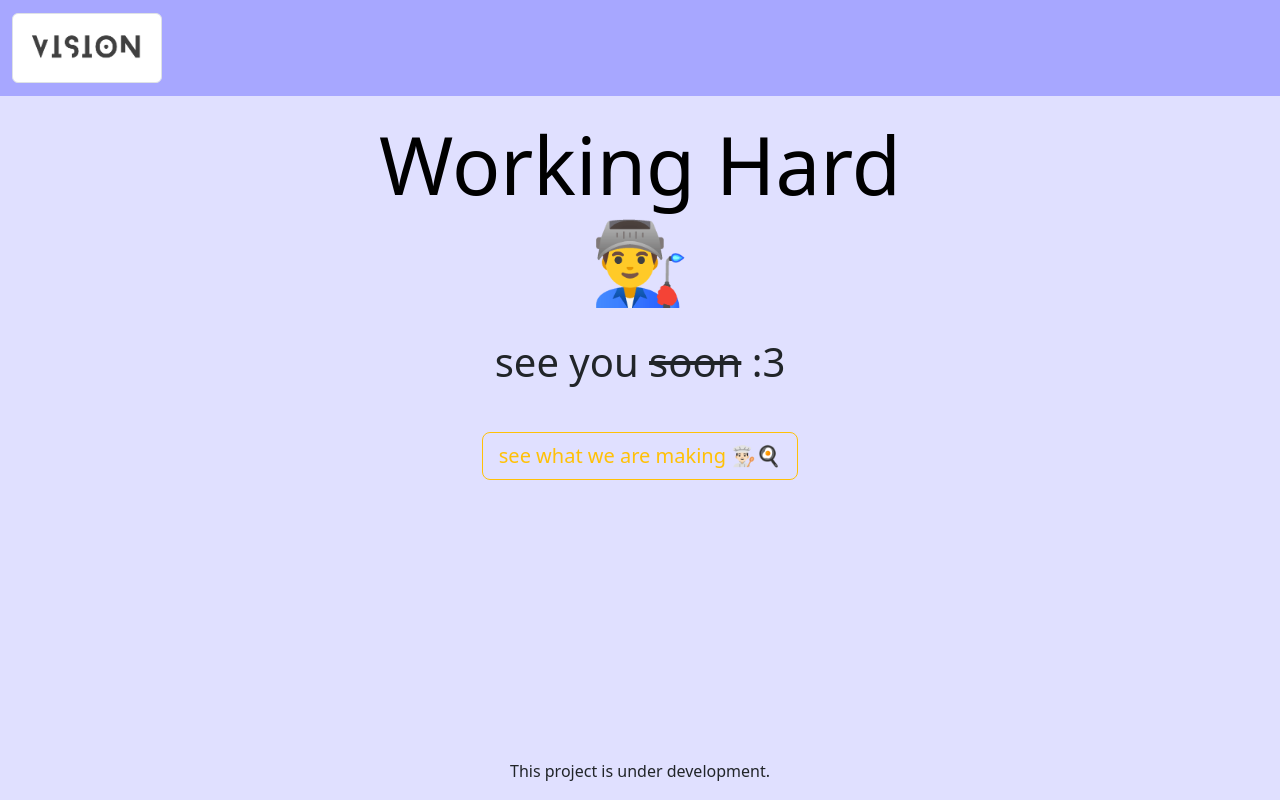
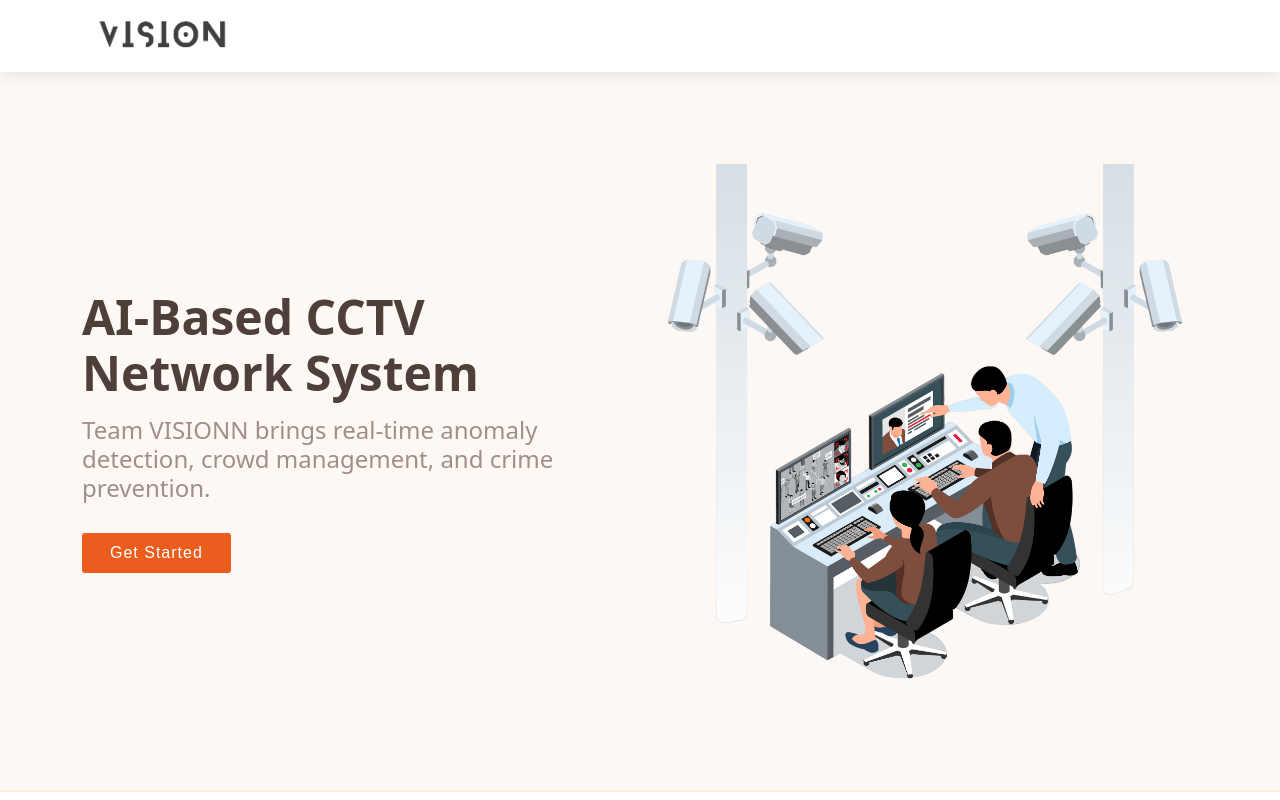
Before and after one commit to VSI0N/vision, a Flask app: page / in a window 1280 px wide. Run offline with Flask 3, Linux system fonts and the light colour scheme.

Commit message:
Update Website
Coming Soon

```diff
--- /dev/null
+++ b/static/css/home.css
@@ -0,0 +1,204 @@
+/*--------------------------------------------------------------
+# Header
+--------------------------------------------------------------*/
+#header {
+    height: 72px;
+    transition: all 0.5s;
+    z-index: 997;
+    transition: all 0.5s;
+    background: #fff;
+    box-shadow: 0px 2px 15px rgba(0, 0, 0, 0.1);
+  }
+
+  #header .logo h1 {
+    font-size: 30px;
+    margin: 0;
+    line-height: 1;
+    font-weight: 400;
+    letter-spacing: 2px;
+  }
+
+  #header .logo h1 a,
+  #header .logo h1 a:hover {
+    color: #7a6960;
+    text-decoration: none;
+  }
+
+  #header .logo img {
+    padding: 0;
+    margin: 0;
+    max-height: 70px;
+  }
+
+  #main {
+    margin-top: 72px;
+  }
+
+  /*--------------------------------------------------------------
+  # Navigation Menu
+  --------------------------------------------------------------*/
+  /**
+  * Desktop Navigation
+  */
+  .navbar {
+    padding: 0;
+  }
+
+  .navbar .getstarted,
+  .navbar .getstarted:focus {
+    background: #eb5d1e;
+    color: #fff;
+    padding: 10px 25px;
+    margin-left: 30px;
+    border-radius: 50px;
+  }
+
+  .navbar .getstarted:hover,
+  .navbar .getstarted:focus:hover {
+    color: #fff;
+    background: #ee7843;
+  }
+
+
+  /**
+  * Mobile Navigation
+  */
+  .mobile-nav-toggle {
+    color: #7a6960;
+    font-size: 28px;
+    cursor: pointer;
+    display: none;
+    line-height: 0;
+    transition: 0.5s;
+  }
+
+  @media (max-width: 991px) {
+    .mobile-nav-toggle {
+      display: block;
+    }
+
+    .navbar ul {
+      display: none;
+    }
+  }
+
+  .navbar-mobile {
+    position: fixed;
+    overflow: hidden;
+    top: 0;
+    right: 0;
+    left: 0;
+    bottom: 0;
+    background: rgba(78, 64, 57, 0.9);
+    transition: 0.3s;
+  }
+
+  .navbar-mobile .getstarted,
+  .navbar-mobile .getstarted:focus {
+    margin: 15px;
+  }
+
+
+  /*--------------------------------------------------------------
+  # Hero Section
+  --------------------------------------------------------------*/
+  #hero {
+    width: 100%;
+    height: 90vh;
+    background: #fef8f5;
+    border-bottom: 2px solid #fcebe3;
+    margin: 72px 0 -72px 0;
+  }
+
+  #hero h1 {
+    margin: 0;
+    font-size: 48px;
+    font-weight: 700;
+    line-height: 56px;
+    color: #4e4039;
+  }
+
+  #hero h2 {
+    color: #a08f86;
+    margin: 15px 0 0 0;
+    font-size: 24px;
+  }
+
+  #hero .btn-get-started {
+    font-family: "Raleway", sans-serif;
+    font-weight: 500;
+    font-size: 16px;
+    text-decoration: none;
+    letter-spacing: 1px;
+    display: inline-block;
+    padding: 8px 28px;
+    border-radius: 3px;
+    transition: 0.5s;
+    margin-top: 30px;
+    color: #fff;
+    background: #eb5d1e;
+  }
+
+  #hero .btn-get-started:hover {
+    background: #ef7f4d;
+  }
+
+  #hero .animated {
+    animation: up-down 2s ease-in-out infinite alternate-reverse both;
+  }
+
+  @media (max-width: 991px) {
+    #hero {
+      height: calc(100vh - 72px);
+    }
+
+    #hero .animated {
+      animation: none;
+    }
+
+    #hero .hero-img {
+      text-align: center;
+    }
+
+    #hero .hero-img img {
+      width: 50%;
+    }
+  }
+
+  @media (max-width: 768px) {
+    #hero h1 {
+      font-size: 28px;
+      line-height: 36px;
+    }
+
+    #hero h2 {
+      font-size: 18px;
+      line-height: 24px;
+    }
+
+    #hero .hero-img img {
+      width: 70%;
+    }
+  }
+
+  @media (max-width: 575px) {
+    #hero .hero-img img {
+      width: 80%;
+    }
+  }
+
+  @media (max-height: 600px) {
+    #hero {
+      height: 120vh;
+    }
+  }
+
+  @keyframes up-down {
+    0% {
+      transform: translateY(10px);
+    }
+
+    100% {
+      transform: translateY(-10px);
+    }
+  }
--- a/templates/home.html
+++ b/templates/home.html
@@ -1,79 +1,50 @@
 <!DOCTYPE html>
 <html lang="en">
 <head>
-    <link href="https://cdn.jsdelivr.net/npm/bootstrap@5.3.1/dist/css/bootstrap.min.css" rel="stylesheet" integrity="sha384-4bw+/aepP/YC94hEpVNVgiZdgIC5+VKNBQNGCHeKRQN+PtmoHDEXuppvnDJzQIu9" crossorigin="anonymous">
-    <script src="https://cdn.jsdelivr.net/npm/bootstrap@5.3.1/dist/js/bootstrap.bundle.min.js" integrity="sha384-HwwvtgBNo3bZJJLYd8oVXjrBZt8cqVSpeBNS5n7C8IVInixGAoxmnlMuBnhbgrkm" crossorigin="anonymous"></script>
    <meta charset="UTF-8">
    <meta http-equiv="X-UA-Compatible" content="IE=edge">
    <meta name="viewport" content="width=device-width, initial-scale=1.0">
 
-    <style>
-        body{
-            background-color:rgb(224, 224, 255) ;
-        }
-        .display-1{
-            color:black;
-            margin: auto;
-            width: 100%;
-            padding: 10px;
-            text-align: center;
-        }
-        .just_starting{
-            margin: auto;
-            width: 50%;
-            padding: 10px;
-            text-align: center;
-        }
-        .visit_vision_button{
-            margin: auto;
-            width: 50%;
-            padding: 20px;
-            text-align: center;
-        }
-        .footer{
-            bottom: 2%;
-            position: fixed;
-            margin: auto;
-            width: 100%;
-            padding: 1px;
-            text-align: center;
-        }
-    </style>
+   <!-- Template Main CSS File -->
+   <link rel="stylesheet" href="/static/css/home.css">
+   <link rel="icon" href="/static/camera.ico">
 
+   <!-- Bootstrap CSS Files -->
+   <link href="https://cdn.jsdelivr.net/npm/bootstrap@5.3.1/dist/css/bootstrap.min.css" rel="stylesheet" integrity="sha384-4bw+/aepP/YC94hEpVNVgiZdgIC5+VKNBQNGCHeKRQN+PtmoHDEXuppvnDJzQIu9" crossorigin="anonymous">
+   <script src="https://cdn.jsdelivr.net/npm/bootstrap@5.3.1/dist/js/bootstrap.bundle.min.js" integrity="sha384-HwwvtgBNo3bZJJLYd8oVXjrBZt8cqVSpeBNS5n7C8IVInixGAoxmnlMuBnhbgrkm" crossorigin="anonymous"></script>
+   <!-- Tittle -->
+   <title>Welcome to VISI0NN</title>
+</head>
 
+<body>
+   <!-- ======= Navbar Section ======= -->
+   <header id="header" class="fixed-top d-flex align-items-center">
+      <div class="container d-flex align-items-center justify-content-between">
+        <div class="logo">
+          <a href="home.html"><img src="/static/images/vision2.png" alt="" class="img-fluid"></a>
+        </div>
+      </div>
+    </header>
+    <!-- End Navbar -->
 
-    <title>Welcome to VISI0N</title>
-
-
-    <nav class="navbar" style="background-color:rgb(167, 167, 255) ;">
-        <div class="container-fluid">
-          <a class="navbar-brand" href="/">
-            <img class="img-thumbnail" src="/static/vision2.png" alt="Vision" width="150" height="100">
-          </a>
+    <!-- ======= Hero Section ======= -->
+    <section id="hero" class="d-flex align-items-center">
+      <div class="container">
+        <div class="row gy-4">
+          <div class="col-lg-6 order-2 order-lg-1 d-flex flex-column justify-content-center">
+            <h1>AI-Based CCTV Network System</h1>
+            <h2>Team VISIONN brings real-time anomaly detection, crowd management, and crime prevention.</h2>
+            <div>
+              <a href="vision.html" class="btn-get-started">Get Started</a>
             </div>
-    </nav>
-
-
-    <div class="just_starting">
-        <h1 class="display-1"><b>Working Hard 👨‍🏭</b></h1>
           </div>
-</head>
-<body>
-    <div class="just_starting">
-  <p class="display-6">see you <del>soon</del> :3</p>
+          <div class="col-lg-6 order-1 order-lg-2 hero-img">
+            <img src="/static/images/header.png" class="img-fluid animated" alt="">
           </div>
-
-    <div class="visit_vision_button">
-        <a href="/V15l0N">
-        <button type="button" class="btn btn-outline-warning btn-lg" >see what we are making 👨🏻‍🍳🍳</button>
-        </a>
         </div>
-
+      </div>
+    </section>
+    <!-- End Hero -->
 
 </body>
-<div class="footer">
-<footer>
-    This project is under development.
-</footer>
-</div>
 </html>
```
Also changed, not shown: static/css/vision.css (added, +189 -0 lines), templates/vision.html (+46 -50 lines), static/camera.ico (added), static/images/bg.jpg (added), static/images/header.png (added), static/images/vision2.png (added), static/images/vision_logo.png (renamed from static/vision_logo.png), static/vision2.png (deleted). Lines whose indentation alone changed are shown as unchanged.
